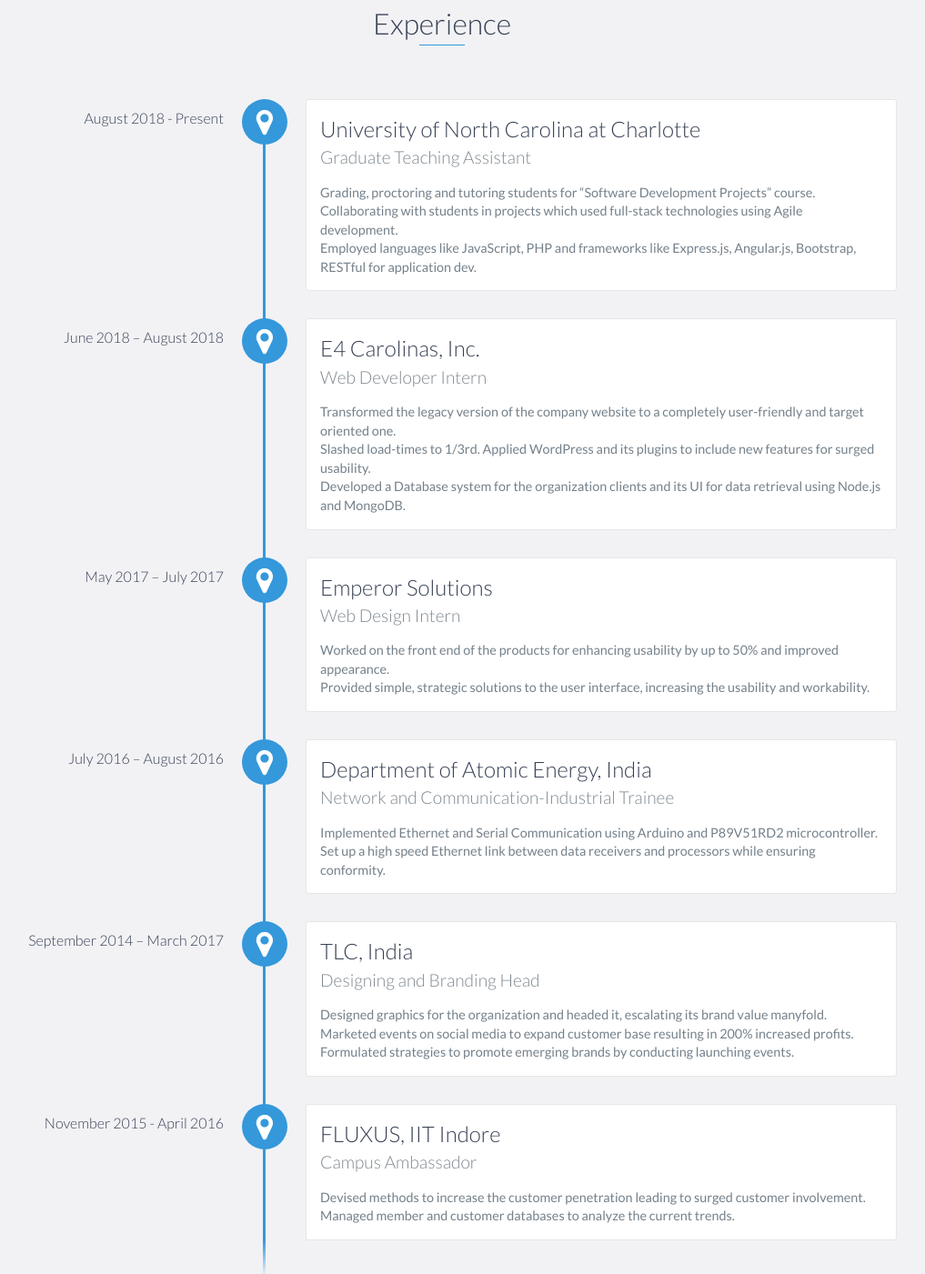
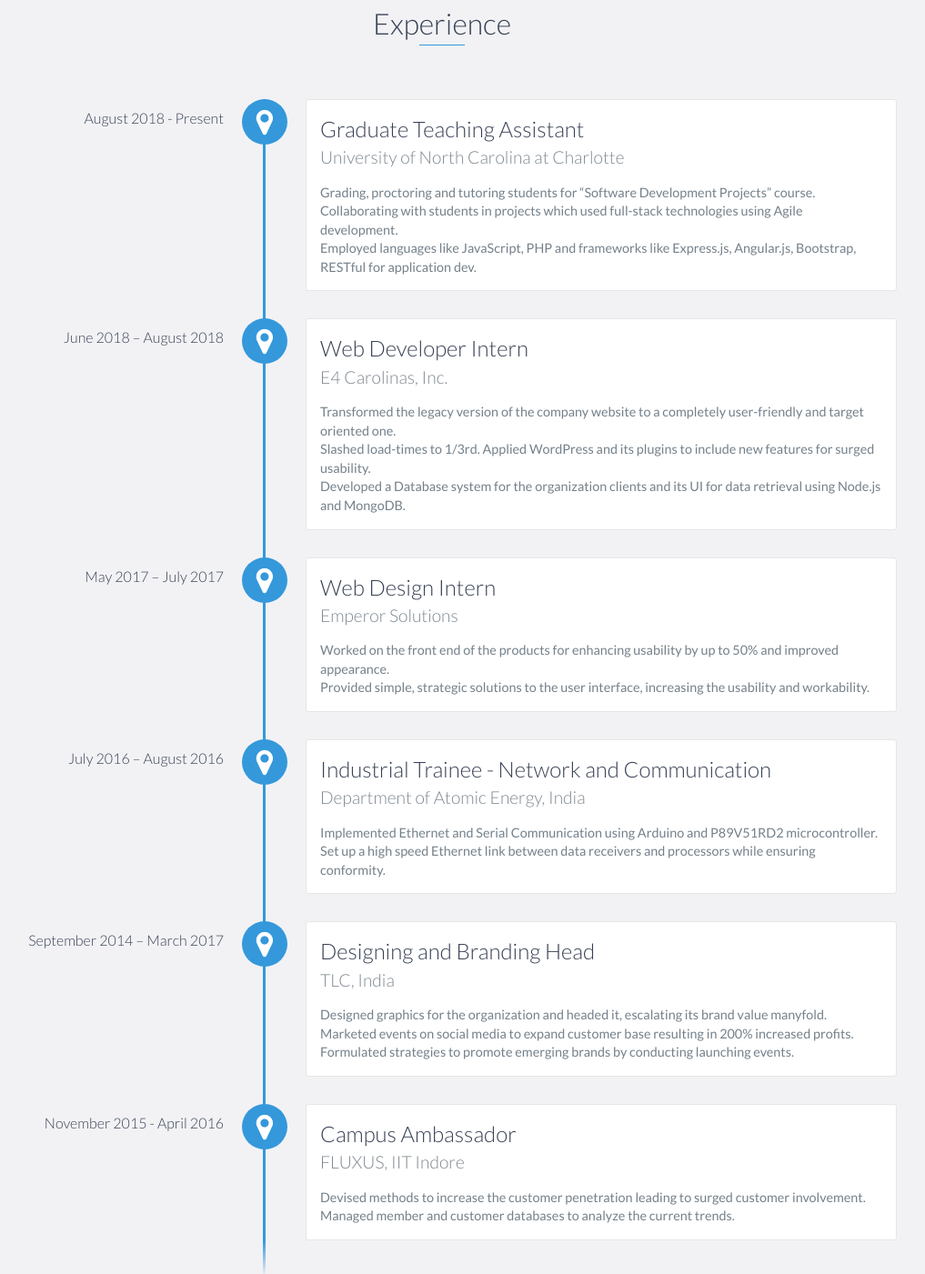
Before and after one commit to chiragcj96/chiragcj96.github.io, a website: page index.html in a window 1280 px wide. Shown: the part 1272-2673 px from the top of the page at 91% size, without its empty margins (154-1171 px from the left). Drawn offline with nearby package versions, Linux system fonts and the light colour scheme.

Commit message:
Update index.html

```diff
--- a/index.html
+++ b/index.html
@@ -97,8 +97,8 @@
         <div id="experience-timeline">
 
 	    <div data-date="August 2018 - Present">
-                <h3>University of North Carolina at Charlotte </h3>
-                <h4>Graduate Teaching Assistant</h4>
+                <h3>Graduate Teaching Assistant </h3>
+                <h4>University of North Carolina at Charlotte</h4>
                 <p>
                     Grading, proctoring and tutoring students for “Software Development Projects” course.
                     <br>
@@ -109,8 +109,8 @@
             </div>
 
 	    <div data-date="June 2018 – August 2018">
-                <h3>E4 Carolinas, Inc. </h3>
-                <h4>Web Developer Intern</h4>
+                <h3>Web Developer Intern</h3>
+                <h4>E4 Carolinas, Inc. </h4>
                 <p>
                     Transformed the legacy version of the company website to a completely user-friendly and target oriented one.
                     <br>
@@ -121,8 +121,8 @@
             </div>
 
             <div data-date="May 2017 – July 2017">
-                <h3>Emperor Solutions</h3>
-                <h4>Web Design Intern</h4>
+                <h3>Web Design Intern</h3>
+                <h4>Emperor Solutions</h4>
                 <p>
                     Worked on the front end of the products for enhancing usability by up to 50% and improved appearance.
                     <br>
@@ -131,8 +131,8 @@
             </div>
 
             <div data-date="July 2016 – August 2016">
-                <h3>Department of Atomic Energy, India </h3>
-                <h4>Network and Communication-Industrial Trainee</h4>
+                <h3>Industrial Trainee - Network and Communication</h3>
+                <h4>Department of Atomic Energy, India </h4>
                 <p>
                     Implemented Ethernet and Serial Communication using Arduino and P89V51RD2 microcontroller.
                     <br>
@@ -141,8 +141,8 @@
             </div>
 
             <div data-date="September 2014 – March 2017">
-                <h3>TLC, India</h3>
-                <h4>Designing and Branding Head</h4>
+                <h3>Designing and Branding Head</h3>
+                <h4>TLC, India</h4>
                 <p>
                     Designed graphics for the organization and headed it, escalating its brand value manyfold.
                     <br>
@@ -153,8 +153,8 @@
             </div>
 
             <div data-date="November 2015 - April 2016">
-                <h3>FLUXUS, IIT Indore </h3>
-                <h4>Campus Ambassador</h4>
+                <h3>Campus Ambassador </h3>
+                <h4>FLUXUS, IIT Indore</h4>
                 <p>
                     Devised methods to increase the customer penetration leading to surged customer involvement.
                     <br>
```
